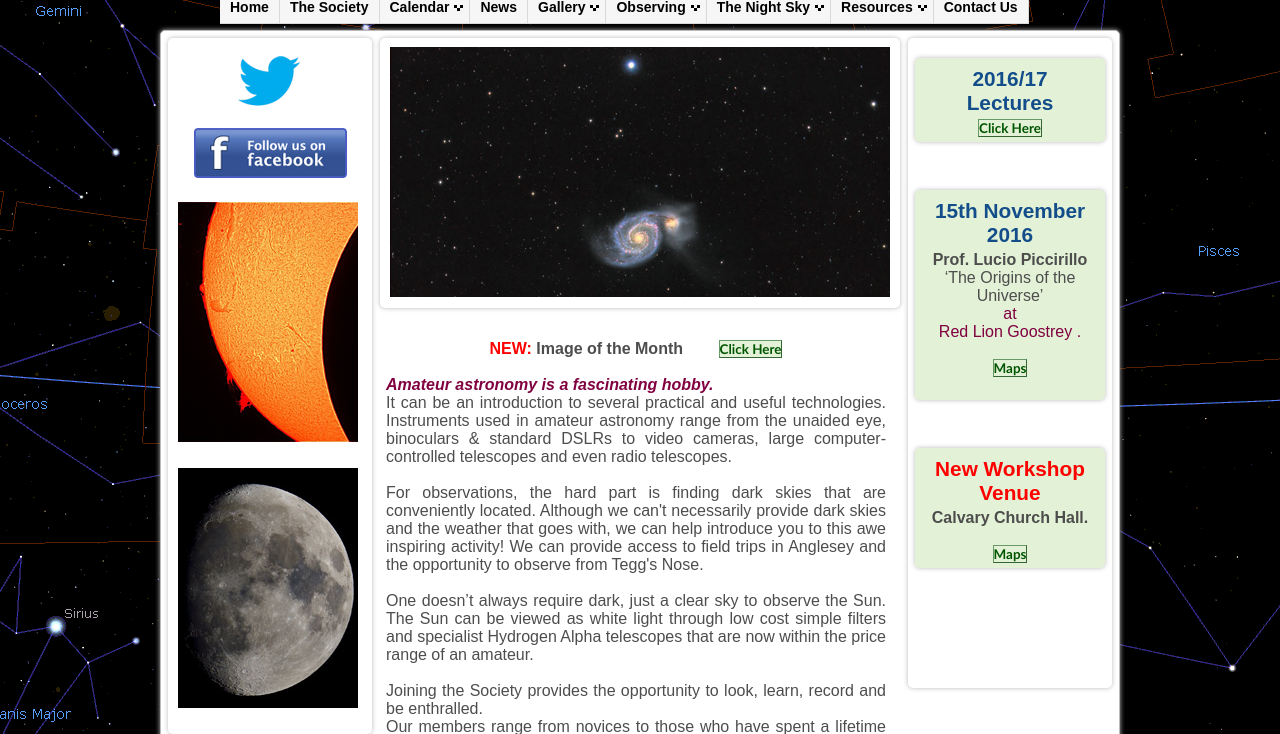
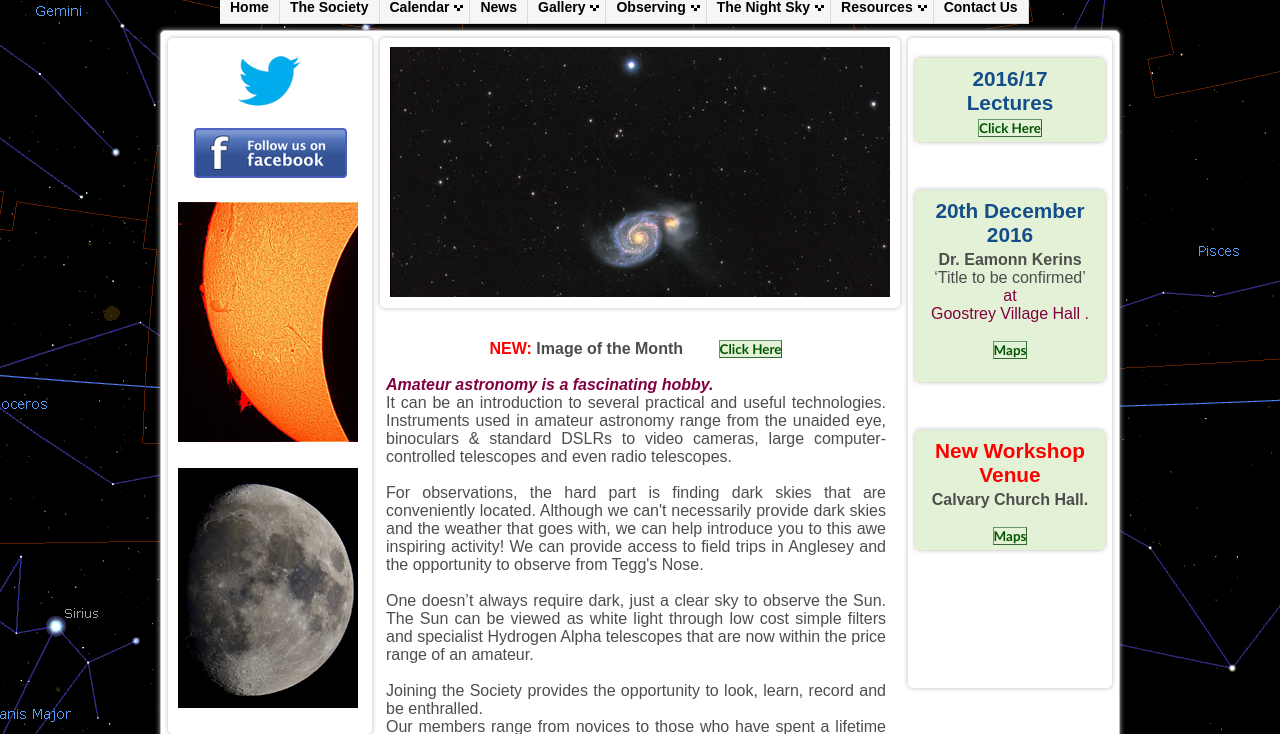
Before and after one commit to LaurieY/maccastro, a PHP site: page / in a window 1280 px wide. Shown: the part 180-914 px from the top of the page. Run offline with PHP 8.4, Linux system fonts and the light colour scheme; some libraries are stand-ins or nearby versions.

Commit message:
Updated for December Lecture

```diff
--- a/index.php
+++ b/index.php
@@ -77,16 +77,16 @@ href="events.php" target="_blank">
 <div id="colourblock2">
 
 <div class="text2" style="text-align:left;margin-left:0;margin-right:auto;">
-<h6 style="text-align:center;margin-left:auto;margin-right:auto;">15th November
+<h6 style="text-align:center;margin-left:auto;margin-right:auto;">20th December
 2016</h6>
 
-<p style="text-align:center;margin-left:auto;margin-right:auto;"><b>Prof. Lucio
-Piccirillo </b><br>
-‘The Origins of the Universe’</p>
+<p style="text-align:center;margin-left:auto;margin-right:auto;"><b>Dr. Eamonn Kerins
+</b><br>
+‘Title to be confirmed’</p>
 
 <p style="text-align:center;margin-left:auto;margin-right:auto;"><span
 style="color:#800040">at<br>
-Red Lion Goostrey .</span><b><br>
+Goostrey Village Hall .</span><b><br>
  <br>
 <a href="maps.php" target="_blank">
 <input type="button" value="Maps" class="btn"> </a> </b></p>
```
